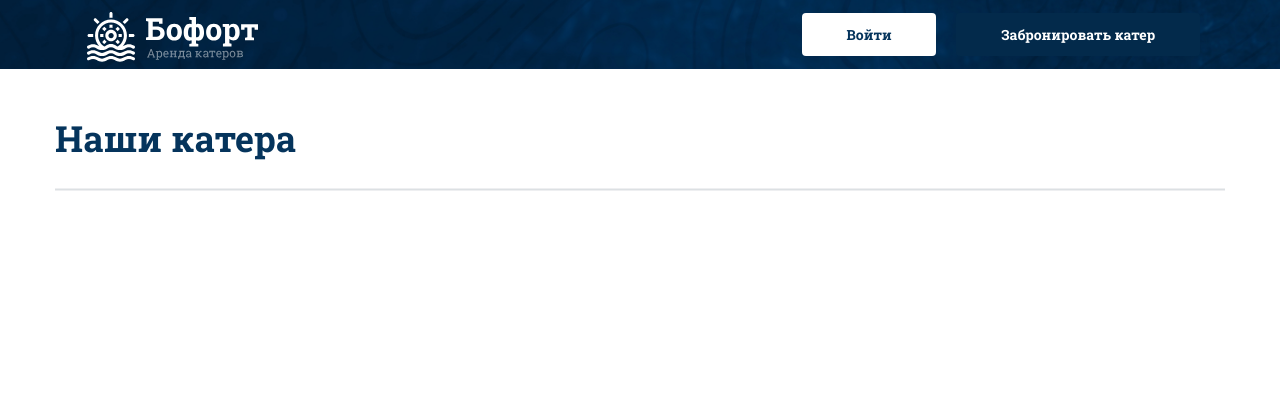
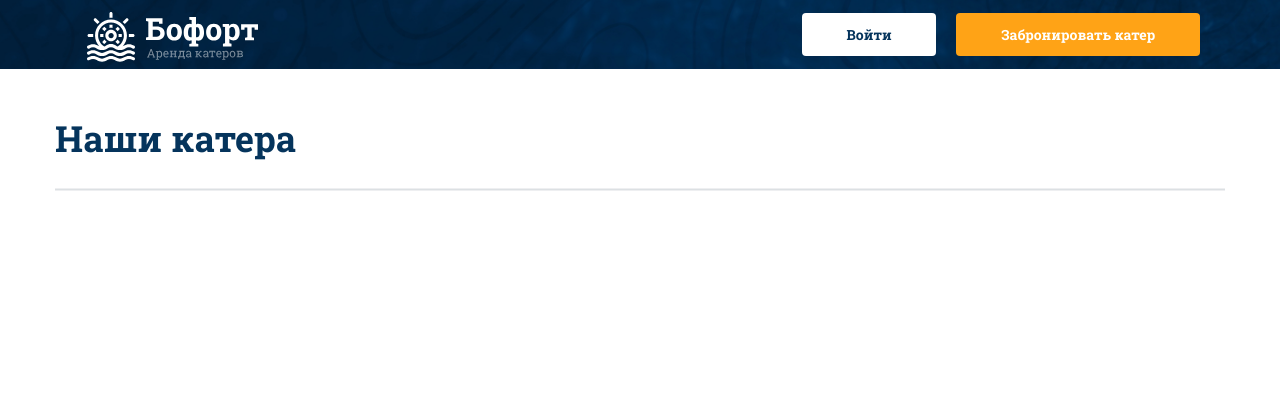
Before and after one commit to Dasha190194/bofort, a Yii app: the page made by views/boats/index.php in a window 1280 px wide. Shown: the top 420 px of the page. Run offline with PHP 8.4 and a stand-in for Yii, Linux system fonts and the light colour scheme; the template is opened without the code that fills it, so the values that code supplies are empty; some libraries are stand-ins or nearby versions.

Commit message:
1) измене класс кнопки

```diff
--- a/views/layouts/header.php
+++ b/views/layouts/header.php
@@ -29,7 +29,7 @@
             <?php endif; ?>
         </li>
 
-        <li><a class="btn btn-primary" href="/boats/index">Забронировать катер</a></li>
+        <li><a class="btn btn-warning" href="/boats/index">Забронировать катер</a></li>
 
       </ul>
     </div><!-- /.navbar-collapse -->
```
